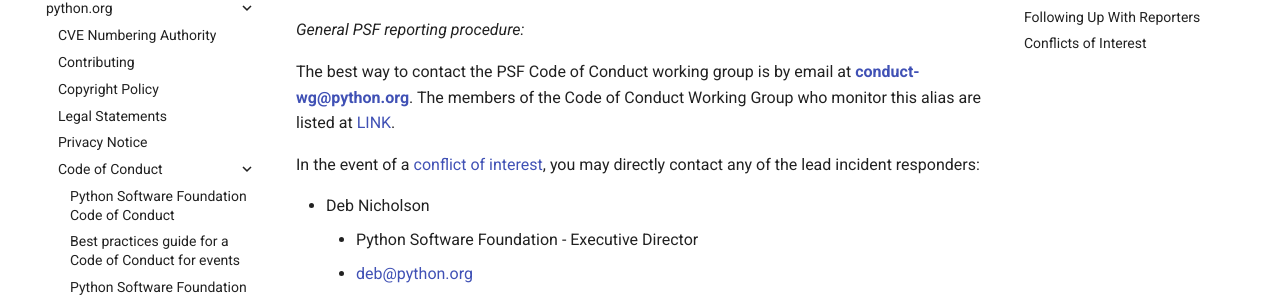
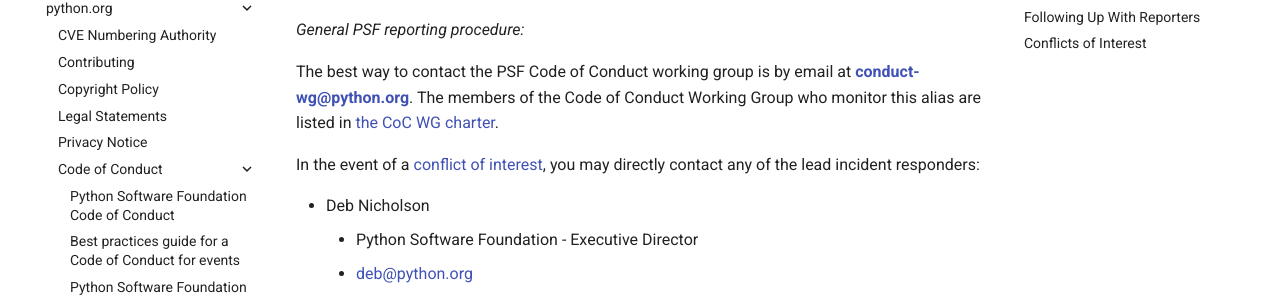
Before and after one commit to psf/policies, an MkDocs documentation site: the page built from docs/python.org/code-of-conduct/Procedures-for-Reporting-Incidents.md, in a window 1280 px wide and 900 px high, scrolled down 608 px. Shown: the part 172-469 px from the top of the window. Built offline with MkDocs 1.6.1 and Material for MkDocs 9.7.7, drawn with Linux system fonts in a browser that asks for light colours; comment, search, counter and statistics services are not loaded.

Commit message:
:pencil2: Fix link text to CoC WG charter

```diff
--- a/docs/python.org/code-of-conduct/Procedures-for-Reporting-Incidents.md
+++ b/docs/python.org/code-of-conduct/Procedures-for-Reporting-Incidents.md
@@ -10,7 +10,7 @@
 
 *General PSF reporting procedure:*
 
-The best way to contact the PSF Code of Conduct working group is by email at **<conduct-wg@python.org>**. The members of the Code of Conduct Working Group who monitor this alias are listed at [LINK](https://wiki.python.org/psf/ConductWG/Charter#List_of_Participants.2FWho_we_are).
+The best way to contact the PSF Code of Conduct working group is by email at **<conduct-wg@python.org>**. The members of the Code of Conduct Working Group who monitor this alias are listed in [the CoC WG charter](https://wiki.python.org/psf/ConductWG/Charter#List_of_Participants.2FWho_we_are).
 
 In the event of a [conflict of interest](#conflicts-of-interest), you may directly contact any of the lead incident responders:
 
```
